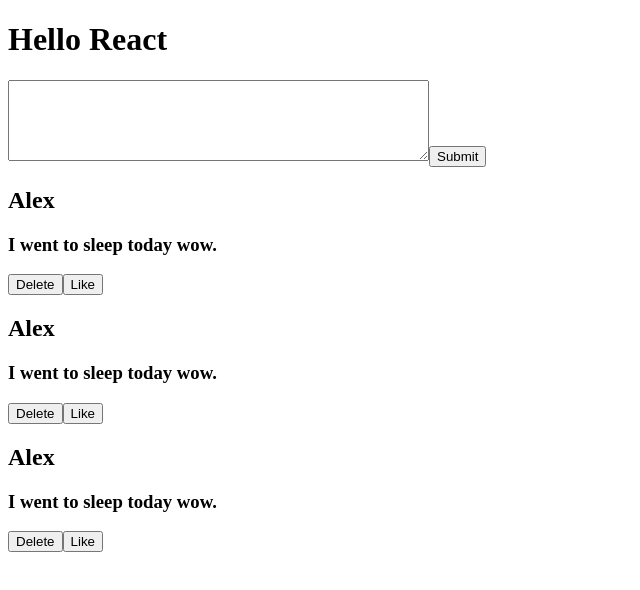
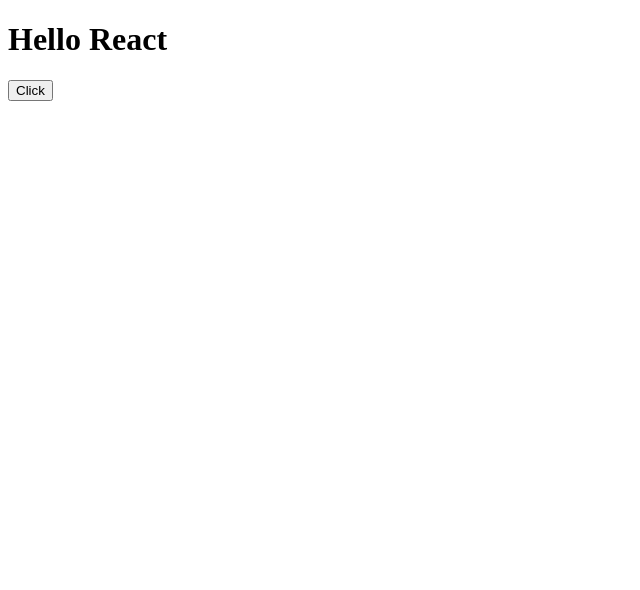
Before and after one commit to alexangria1992/chapter-1, a React (Create React App) app: page / in a window 1280 px wide. Shown: the top 590 px of the page, without its empty margins (0-640 px from the left). Built offline with nearby package versions, Linux system fonts and the light colour scheme.

Commit message:
events tutorial

```diff
--- a/src/App.js
+++ b/src/App.js
@@ -5,12 +5,17 @@
 function App() {
   const name = 'Alex';
   const message = "I went to sleep today wow."
+
+  //function
+  const sayHelloHandler = (e) => {
+    console.log(e)
+  }
   return (
     <div>
+      {/* <CreateTweet/>
+      <TweetList name={name} message={message}/> */}
       <h1>Hello React</h1>
-      <CreateTweet/>
-      <TweetList name={name} message={message}/>
-
+      <button onClick={sayHelloHandler}>Click</button>
     </div>
   );
 }
```
